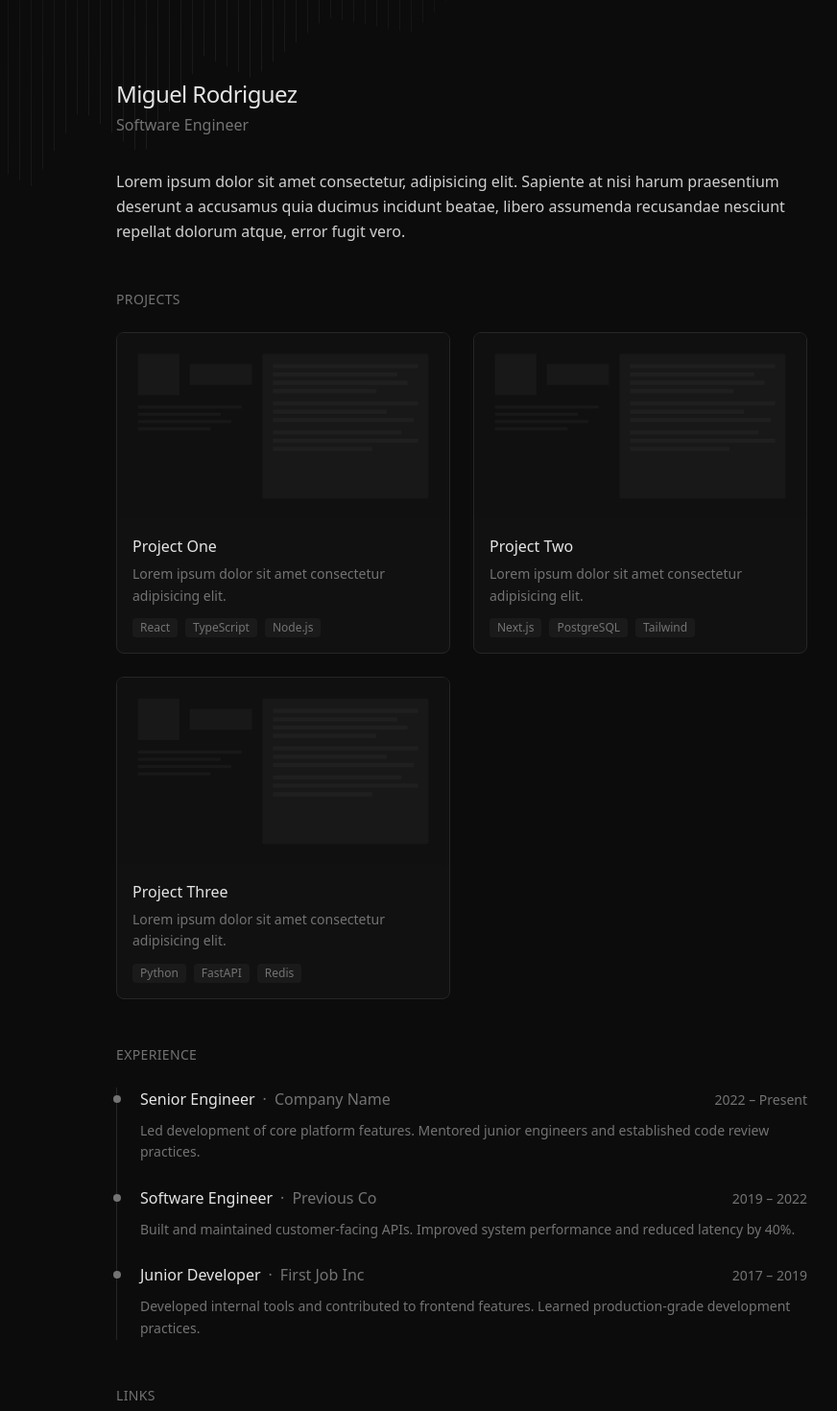
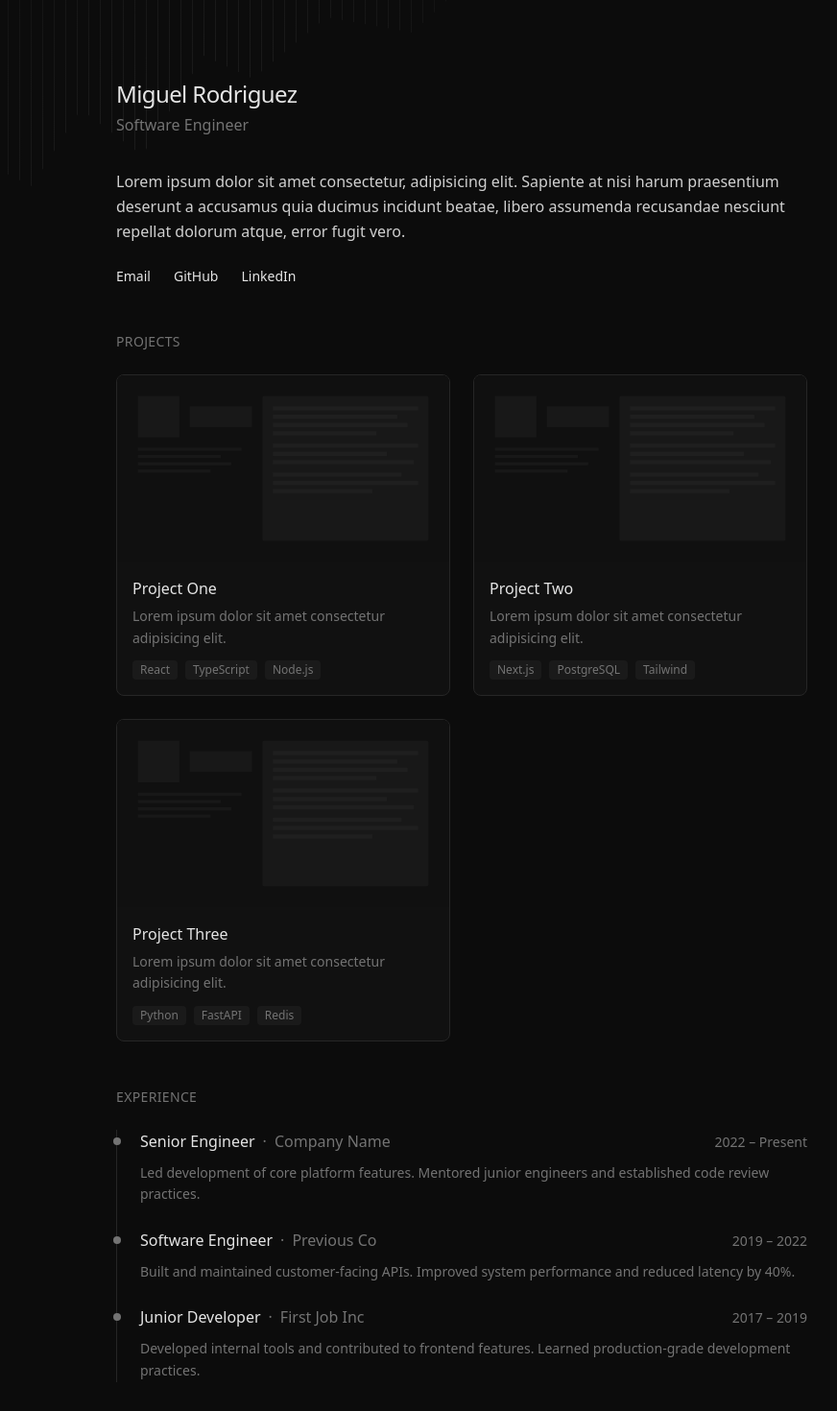
Before and after one commit to rigomart/portfolio, a Next.js app: page / in a window 1280 px wide. Shown: the part 14-1484 px from the top of the page at 96% size, without its empty margins (159-1031 px from the left). Built offline with nearby package versions, Linux system fonts and the light colour scheme.

Commit message:
feat: Add `tw-animate-css` for entrance animations, switch the primary font to Open Sans, and integrate contact links into the about section.

```diff
--- a/package.json
+++ b/package.json
@@ -21,6 +21,7 @@
     "@types/react": "^19",
     "@types/react-dom": "^19",
     "tailwindcss": "^4",
+    "tw-animate-css": "^1.4.0",
     "typescript": "^5"
   }
 }
--- a/src/app/globals.css
+++ b/src/app/globals.css
@@ -1,4 +1,5 @@
 @import "tailwindcss";
+@import "tw-animate-css";
 
 :root {
   /* Base colors */
@@ -27,7 +28,7 @@
   --color-surface: var(--surface);
   --color-surface-hover: var(--surface-hover);
   --color-surface-inset: var(--surface-inset);
-  --font-sans: var(--font-geist-sans);
+  --font-sans: var(--font-open-sans);
   --font-mono: var(--font-geist-mono);
 }
 
--- a/src/app/layout.tsx
+++ b/src/app/layout.tsx
@@ -1,9 +1,9 @@
 import type { Metadata } from "next";
-import { Geist, Geist_Mono } from "next/font/google";
+import { Geist_Mono, Open_Sans } from "next/font/google";
 import "./globals.css";
 
-const geistSans = Geist({
-  variable: "--font-geist-sans",
+const openSans = Open_Sans({
+  variable: "--font-open-sans",
   subsets: ["latin"],
 });
 
@@ -24,7 +24,7 @@ export default function RootLayout({
 }>) {
   return (
     <html lang="en" className="dark">
-      <body className={`${geistSans.variable} ${geistMono.variable}`}>
+      <body className={`${openSans.variable} ${geistMono.variable}`}>
         {children}
       </body>
     </html>
--- a/src/app/page.tsx
+++ b/src/app/page.tsx
@@ -7,7 +7,7 @@ export default function Home() {
       <div className="bg-lines pointer-events-none absolute left-0 top-0 -z-10 h-screen w-full" />
 
       <main className="relative mx-auto max-w-3xl px-6 py-16 sm:py-24">
-        <header className="mb-8">
+        <header className="mb-8 animate-in fade-in slide-in-from-bottom-4 duration-700">
           <h1 className="text-2xl font-medium tracking-tight">
             Miguel Rodriguez
           </h1>
@@ -15,17 +15,41 @@ export default function Home() {
         </header>
 
         {/* About */}
-        <section className="mb-12">
-          <p className="text-foreground/90 leading-relaxed">
+        <section className="mb-12 animate-in fade-in slide-in-from-bottom-4 duration-700 delay-100">
+          <p className="mb-6 text-foreground/90 leading-relaxed">
             Lorem ipsum dolor sit amet consectetur, adipisicing elit. Sapiente
             at nisi harum praesentium deserunt a accusamus quia ducimus incidunt
             beatae, libero assumenda recusandae nesciunt repellat dolorum atque,
             error fugit vero.
           </p>
+          <div className="flex gap-6 text-sm">
+            <a
+              href="mailto:you@email.com"
+              className="transition-colors hover:text-foreground"
+            >
+              Email
+            </a>
+            <a
+              href="https://github.com/you"
+              target="_blank"
+              rel="noopener noreferrer"
+              className="transition-colors hover:text-foreground"
+            >
+              GitHub
+            </a>
+            <a
+              href="https://linkedin.com/in/you"
+              target="_blank"
+              rel="noopener noreferrer"
+              className="transition-colors hover:text-foreground"
+            >
+              LinkedIn
+            </a>
+          </div>
         </section>
 
         {/* Projects */}
-        <section className="mb-12">
+        <section className="mb-12 animate-in fade-in slide-in-from-bottom-4 duration-700 delay-200">
           <h2 className="mb-6 text-sm font-medium uppercase tracking-wide text-muted">
             Projects
           </h2>
@@ -55,7 +79,7 @@ export default function Home() {
         </section>
 
         {/* Experience */}
-        <section className="mb-12">
+        <section className="mb-12 animate-in fade-in slide-in-from-bottom-4 duration-700 delay-300">
           <h2 className="mb-6 text-sm font-medium uppercase tracking-wide text-muted">
             Experience
           </h2>
@@ -83,35 +107,6 @@ export default function Home() {
         </section>
 
         {/* Links */}
-        <section>
-          <h2 className="mb-4 text-sm font-medium uppercase tracking-wide text-muted">
-            Links
-          </h2>
-          <div className="flex gap-6 text-sm">
-            <a
-              href="mailto:you@email.com"
-              className="transition-colors hover:text-foreground"
-            >
-              Email
-            </a>
-            <a
-              href="https://github.com/you"
-              target="_blank"
-              rel="noopener noreferrer"
-              className="transition-colors hover:text-foreground"
-            >
-              GitHub
-            </a>
-            <a
-              href="https://linkedin.com/in/you"
-              target="_blank"
-              rel="noopener noreferrer"
-              className="transition-colors hover:text-foreground"
-            >
-              LinkedIn
-            </a>
-          </div>
-        </section>
       </main>
     </>
   );
@@ -135,7 +130,7 @@ function ProjectCard({
       href={href}
       target="_blank"
       rel="noopener noreferrer"
-      className="group block overflow-hidden rounded-lg border border-border bg-surface transition-colors hover:border-muted"
+      className="group block overflow-hidden rounded-lg border border-border bg-surface transition-all duration-300 hover:-translate-y-1 hover:border-muted"
     >
       <div className="relative aspect-video overflow-hidden bg-surface-inset">
         <Image
```
Also changed, not shown: 1 other file (tests, documents, lock files or other folders).
